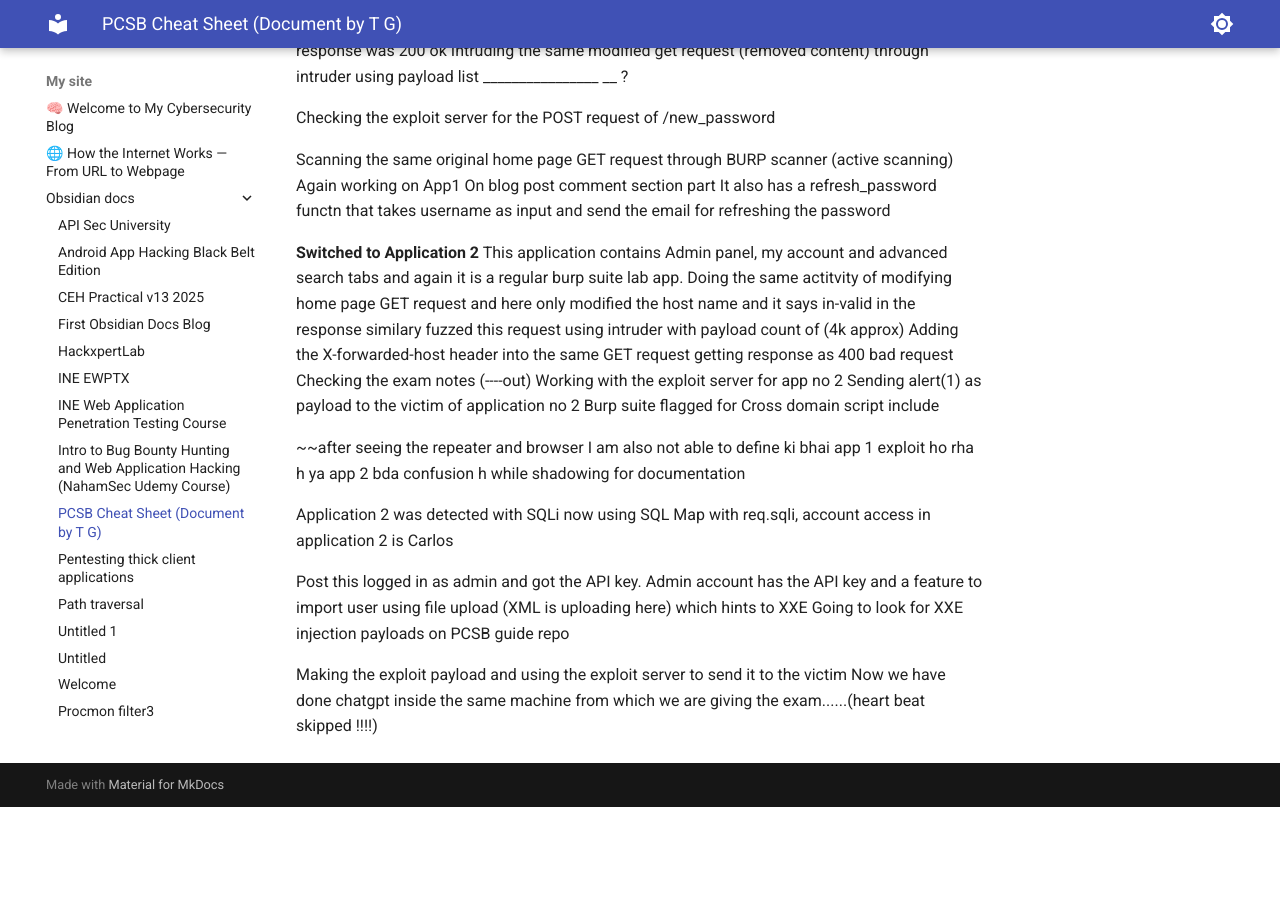
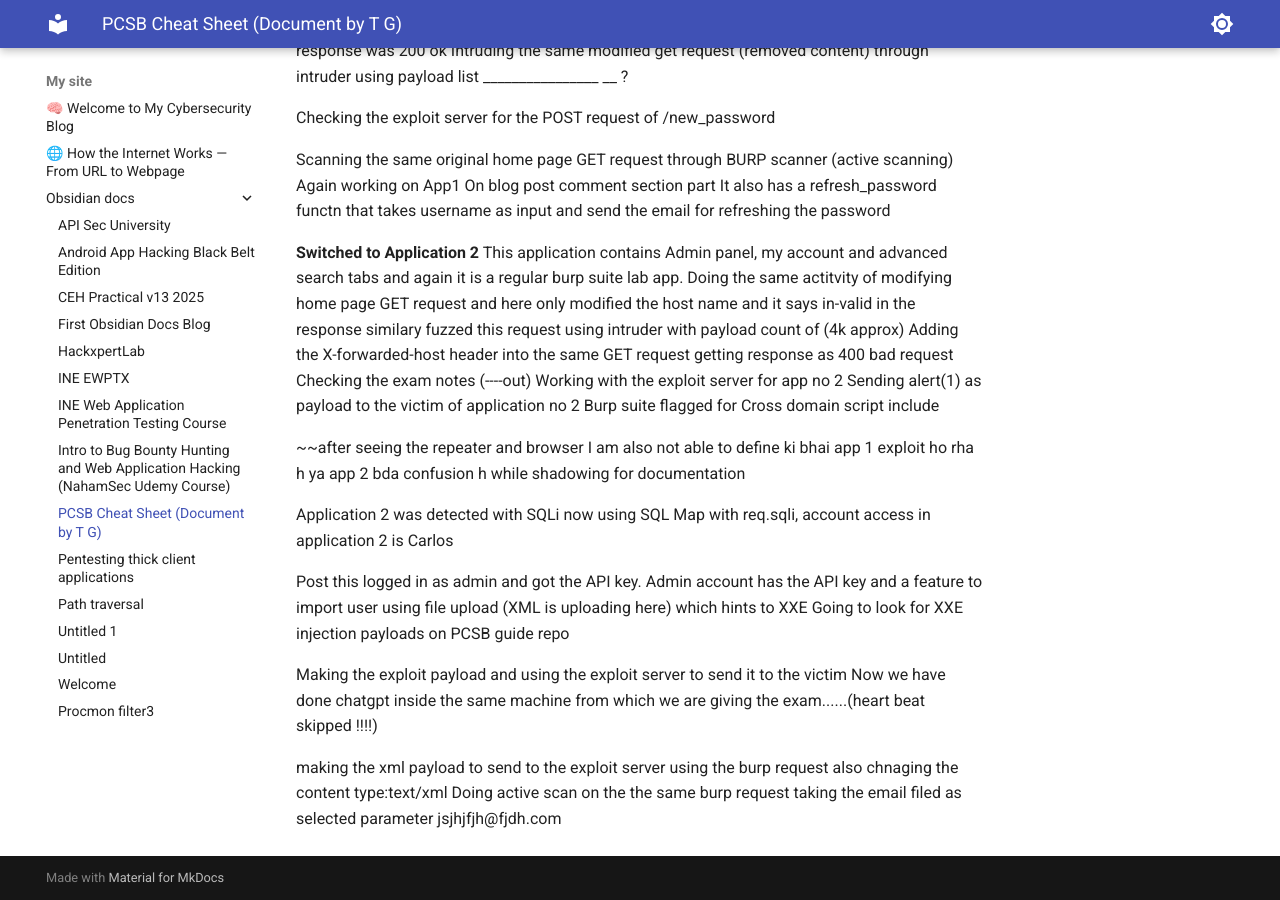
Before and after one commit to mravtechinfo/one-for-all, an MkDocs documentation site: the page built from docs/obsidian_docs/PCSB Cheat Sheet (Document by T_G).md, in a window 1280 px wide and 900 px high, scrolled down 1066 px. Built offline with MkDocs 1.6.1 and Material for MkDocs 9.7.7, drawn with Linux system fonts in a browser that asks for light colours; before the commit the page ends 1873 px from its top, so only the background shows below that.

```diff
--- a/docs/obsidian_docs/PCSB Cheat Sheet (Document by T_G).md
+++ b/docs/obsidian_docs/PCSB Cheat Sheet (Document by T_G).md
@@ -80,3 +80,7 @@
 
 Making the exploit payload and using the exploit server to send it to the victim
 Now we have done chatgpt inside the same machine from which we are giving the exam......(heart beat skipped !!!!)
+
+making the xml payload to send to the exploit server using the burp request also chnaging the content type:text/xml
+Doing active scan on the the same burp request taking the email filed as selected parameter
+<email>jsjhjfjh@fjdh.com </emai>
```
